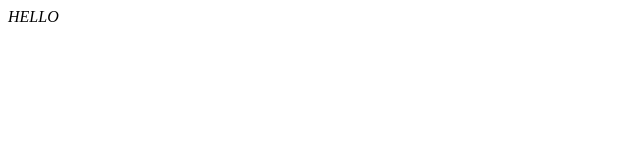
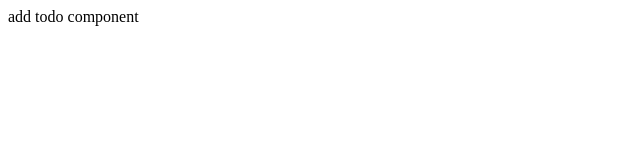
Before and after one commit to j-hannes/redux-basics-tutorial, a React app: page / in a window 1280 px wide. Shown: the top 160 px of the page, without its empty margins (0-640 px from the left). Built offline with nearby package versions, Linux system fonts and the light colour scheme.

Commit message:
Add add-todo component

```diff
--- /dev/null
+++ b/src/components/AddTodo.js
@@ -0,0 +1,11 @@
+import React, {Component} from 'react'
+
+class AddTodo extends Component {
+  render() {
+    return (
+      <div>add todo component</div>
+    )
+  }
+}
+
+export default AddTodo
--- a/src/containers/App.js
+++ b/src/containers/App.js
@@ -1,9 +1,15 @@
 import React, {Component} from 'react'
+import AddTodo from '../components/AddTodo'
 
 class App extends Component {
   render() {
     return (
-      <i>HELLO</i>
+      <div>
+        <AddTodo
+          onAddClick={text =>
+            console.log('adding todo', text)
+          } />
+      </div>
     )
   }
 }
```
